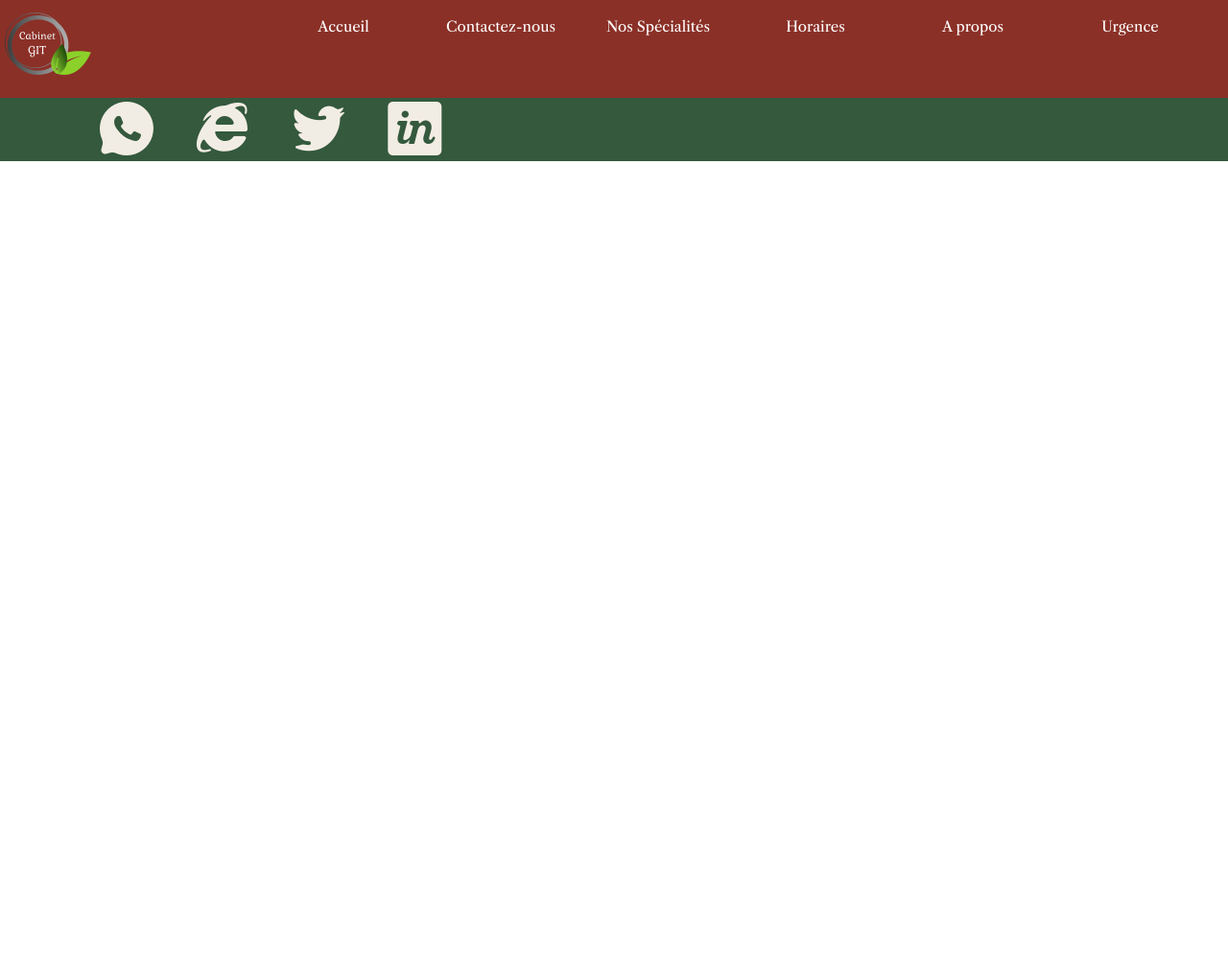
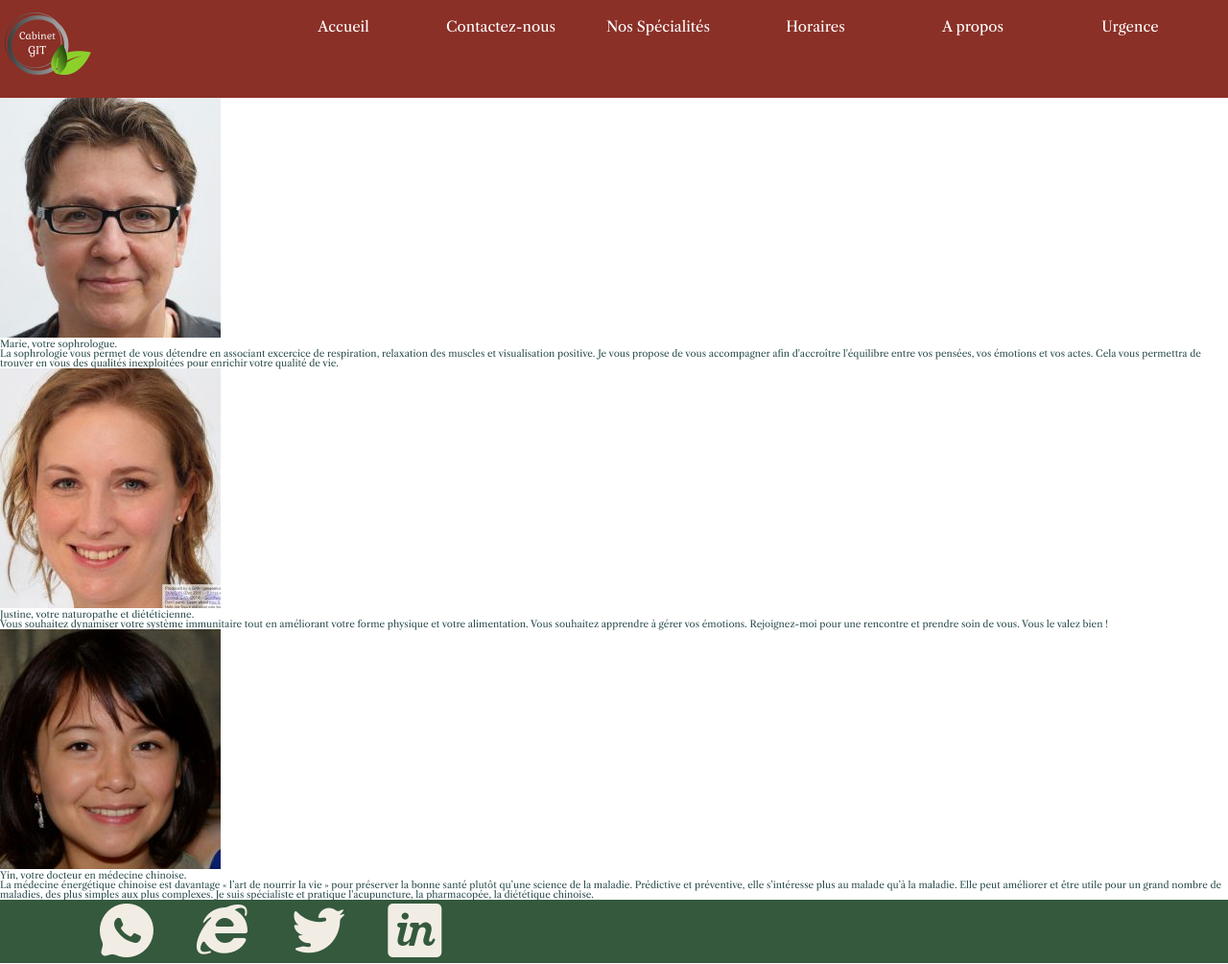
Before and after one commit to melou-dev/livraison2, a plain HTML site: page nosspecialistes.html in a window 1280 px wide. Shown: the whole page at 96% size. Before the commit the page ends 800 px from the top, so only its background shows below. Drawn offline with nearby package versions, Linux system fonts and the light colour scheme.

Commit message:
nosspecialistes.html completed

```diff
--- a/nosspecialistes.html
+++ b/nosspecialistes.html
@@ -46,10 +46,39 @@
 
     </header>
 
+    <main>
 
+        <section>
+            <figure><img src="images/facesophrologue.jpg" alt="face picture of the sophrologist"></figure>
+            <h2>Marie, votre sophrologue.</h2>
+            <p>La sophrologie vous permet de vous détendre en associant excercice de respiration,
+                relaxation des muscles et visualisation positive.
+                Je vous propose de vous accompagner afin d'accroître l'équilibre entre vos pensées,
+                vos émotions et vos actes. Cela vous permettra de trouver en vous des qualités inexploitées
+                pour enrichir votre qualité de vie.</p>
 
+        </section>
 
+        <section>
+            <figure><img src="images/face2naturopathe.jpg" alt="face picture of the naturopath et dietitian"></figure>
+            <h2>Justine, votre naturopathe et diététicienne.</h2>
+            <p>Vous souhaitez dynamiser votre système immunitaire tout en améliorant votre forme physique
+                et votre alimentation. Vous souhaitez apprendre à gérer vos émotions.
+                Rejoignez-moi pour une rencontre et prendre soin de vous. Vous le valez bien !</p>
+        </section>
 
+        <section>
+            <figure><img src="images/face1medicinechinoise.jpg" alt="face picture of the chinese medecin professional"></figure>
+            <h2>Yin, votre docteur en médecine chinoise.</h2>
+            <p>La médecine énergétique chinoise est davantage « l’art de nourrir la vie » pour préserver la bonne santé
+                plutôt qu’une science de la maladie. Prédictive et préventive, elle s’intéresse plus au malade
+                qu’à la maladie.
+                Elle peut améliorer et être utile pour un grand nombre de maladies, des plus simples aux plus complexes.
+                Je suis spécialiste et pratique l'acupuncture, la pharmacopée, la diététique chinoise.
+                </p>
+        </section>
+
+    </main>
 
     <footer class="footerforotherpages">
 
```
